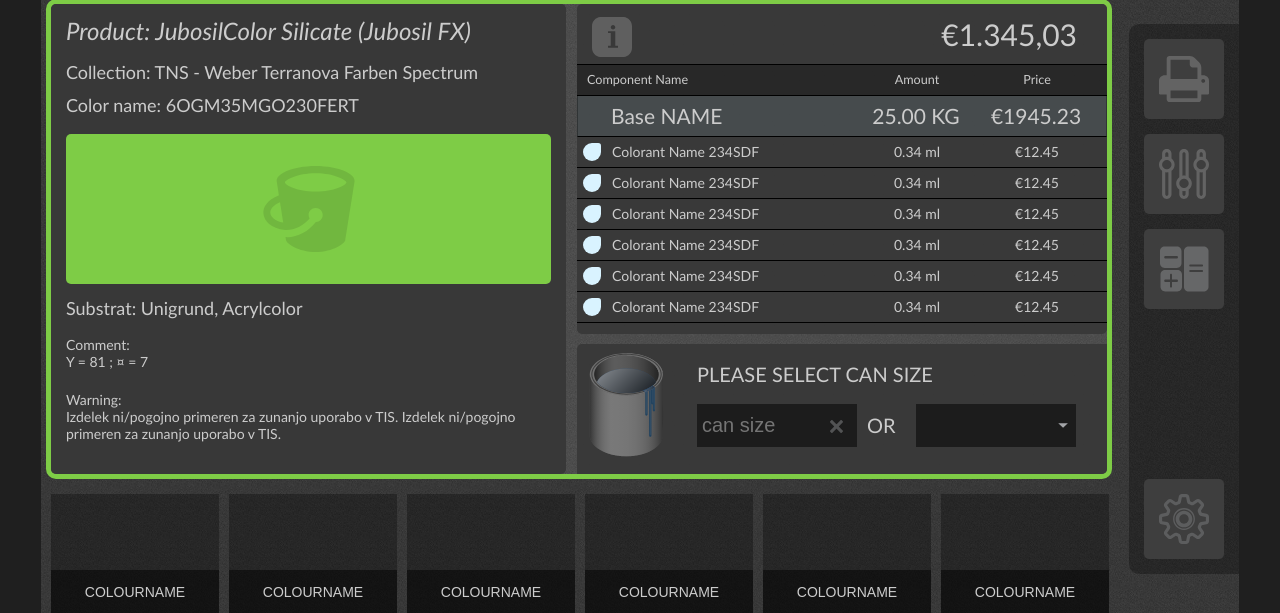
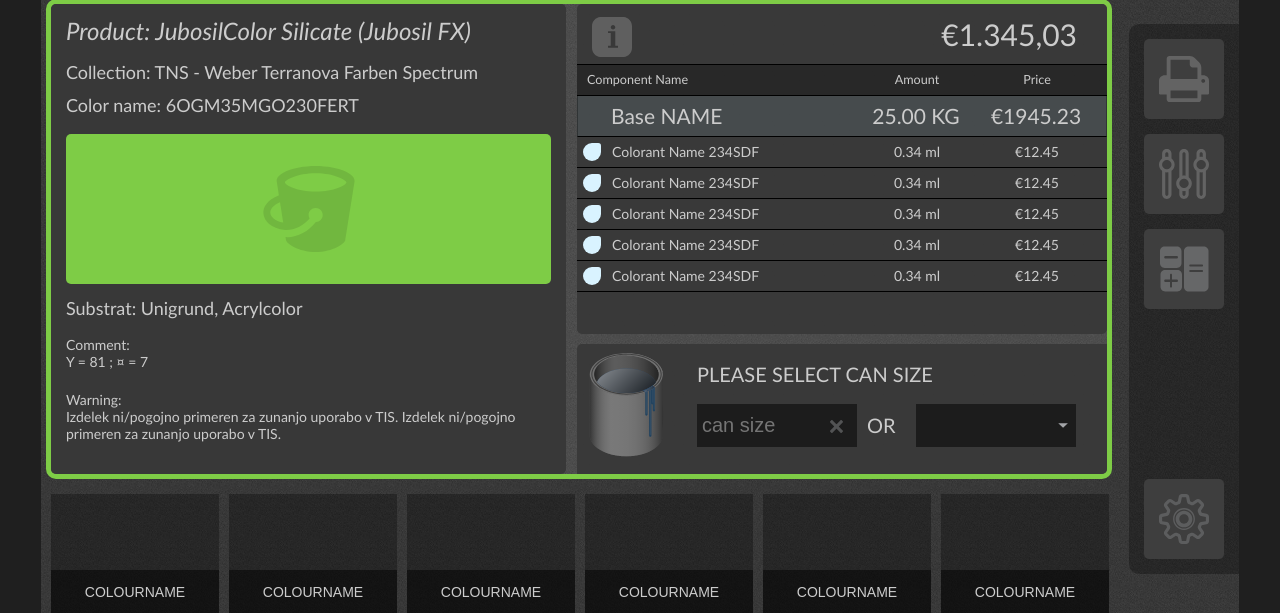
Before and after one commit to Sinewy/jobNewGui, a PHP site: page /jumix.php in a window 1280 px wide. Shown: the part 96-709 px from the top of the page. Run offline with PHP 8.4, Linux system fonts and the light colour scheme; some libraries are stand-ins or nearby versions.

Commit message:
Tecst commit.

```diff
--- a/jumix.php
+++ b/jumix.php
@@ -130,11 +130,11 @@
                     <div class='left compAmount'><p>0.34 ml</p></div>
                     <div class='left compPrice'><p>€12.45</p></div>
                 </div>
-                <div class='row'>
-                    <div class='left compColor'><div class='colorantColor'>&nbsp;</div></div>
-                    <div class='left compName'><p>Colorant Name 234SDF</p></div>
-                    <div class='left compAmount'><p>0.34 ml</p></div>
-                    <div class='left compPrice'><p>€12.45</p></div>
+<!--                <div class='row'>-->
+<!--                    <div class='left compColor'><div class='colorantColor'>&nbsp;</div></div>-->
+<!--                    <div class='left compName'><p>Colorant Name 234SDF</p></div>-->
+<!--                    <div class='left compAmount'><p>0.34 ml</p></div>-->
+<!--                    <div class='left compPrice'><p>€12.45</p></div>-->
                 </div>
                 <div class='row'>
                     <div class='left compColor'><div class='colorantColor'>&nbsp;</div></div>
```
Also changed, not shown: 1 other file.
